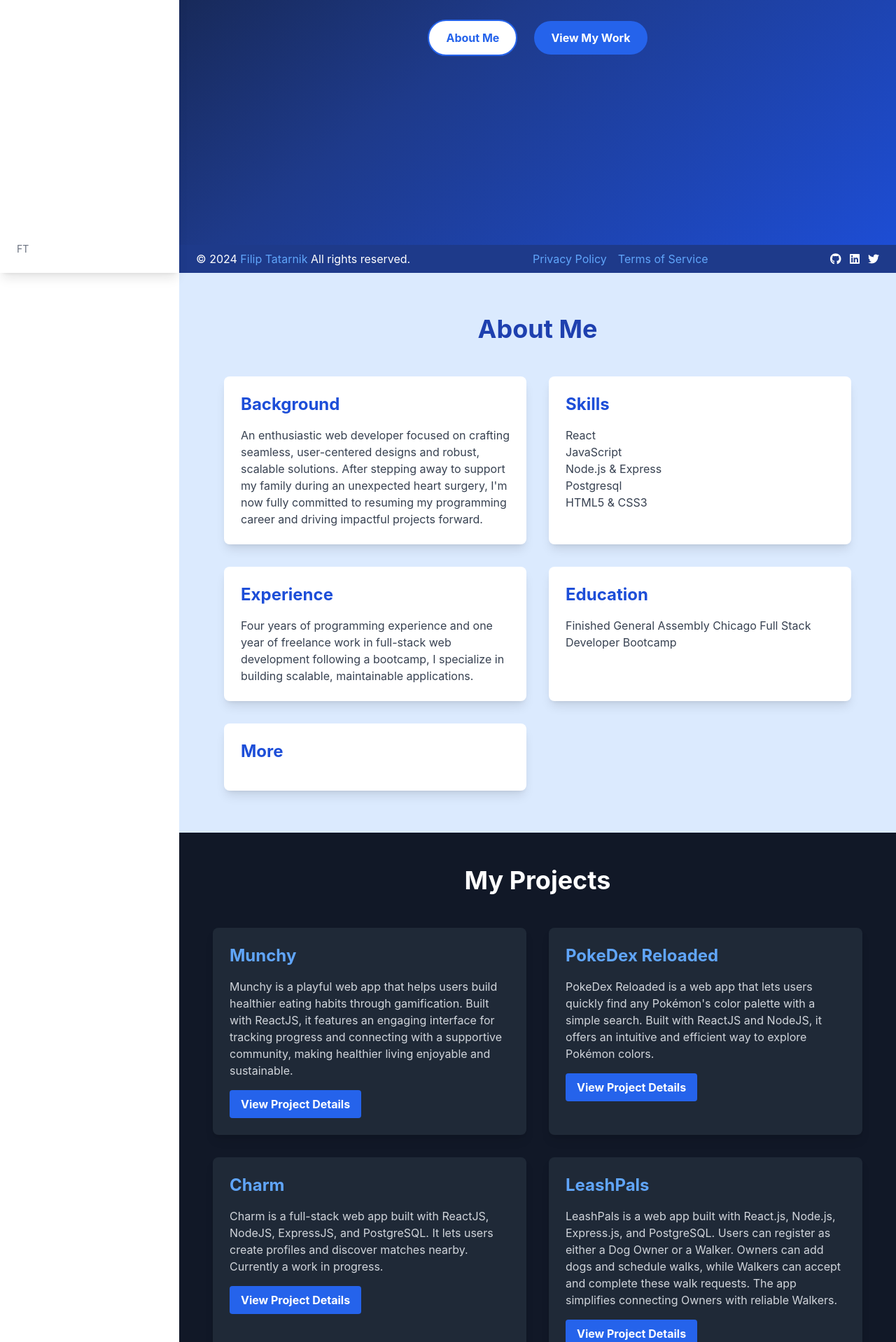
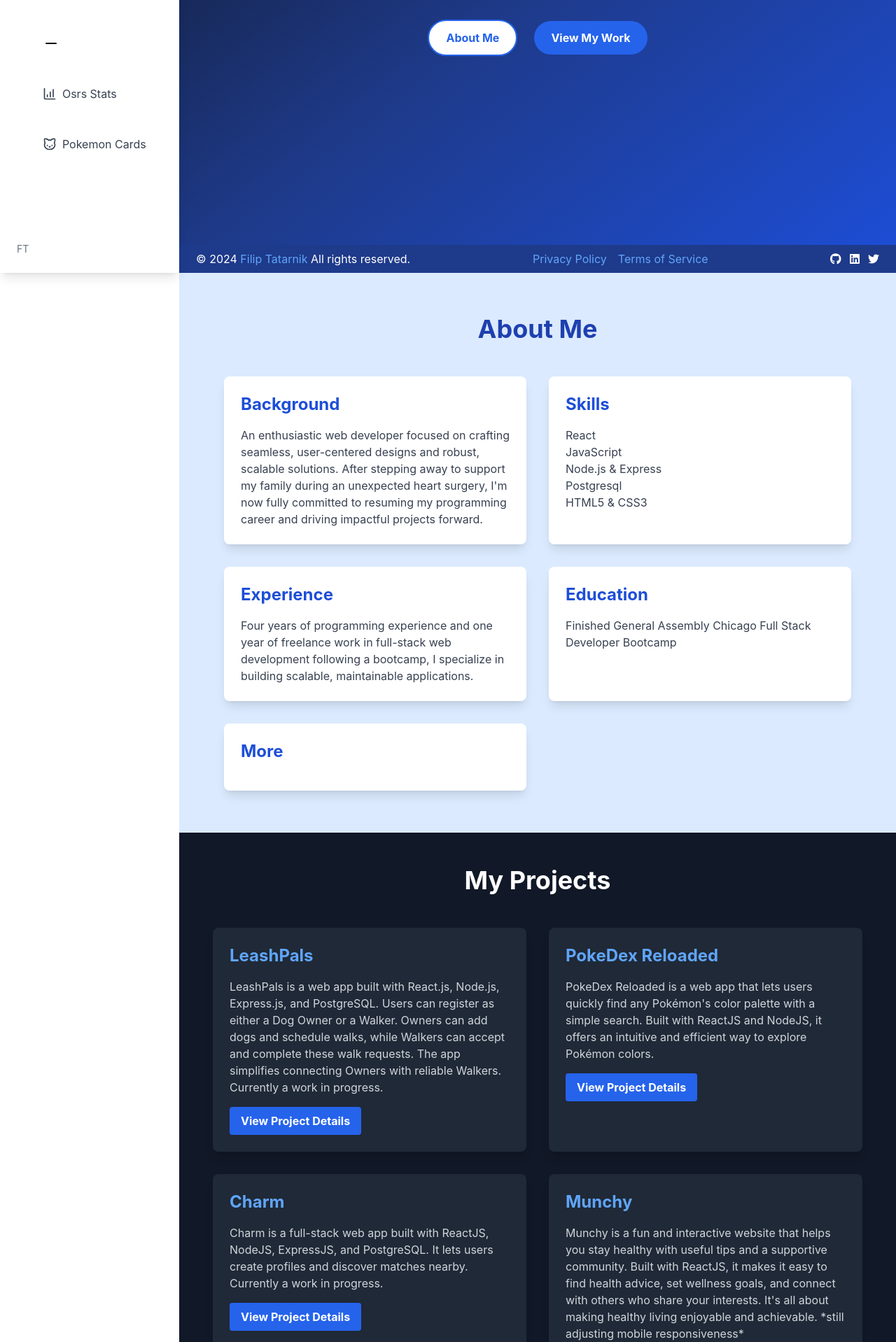
Before and after one commit to FilTatarnik/2024-portfolio, a React (Create React App) app: page / in a window 1280 px wide. Shown: the part 410-2328 px from the top of the page at 70% size. Built offline with nearby package versions, Linux system fonts and the light colour scheme.

Commit message:
Added OsrsStats and PokemonCards components and added them to the Navbar with a seperator. They`re going to be modals.

```diff
--- a/src/components/Hero.js
+++ b/src/components/Hero.js
@@ -36,10 +36,10 @@ const Projects = () => {
   const projects = [
     {
       id: 1,
-      title: 'Munchy',
-      description: 'Munchy is a playful web app that helps users build healthier eating habits through gamification. Built with ReactJS, it features an engaging interface for tracking progress and connecting with a supportive community, making healthier living enjoyable and sustainable.',
-      url: 'https://filtatarnik.github.io/Munchy_healthy_eating_app/',
-      githubUrl: 'https://github.com/FilTatarnik/Munchy_healthy_eating_app',
+      title: 'LeashPals',
+      description: 'LeashPals is a web app built with React.js, Node.js, Express.js, and PostgreSQL. Users can register as either a Dog Owner or a Walker. Owners can add dogs and schedule walks, while Walkers can accept and complete these walk requests. The app simplifies connecting Owners with reliable Walkers. Currently a work in progress.',
+      url: '',
+      githubUrl: 'https://github.com/FilTatarnik/Leashpals_back_nodejs',
     },
     {
       id: 2,
@@ -57,15 +57,15 @@ const Projects = () => {
     },
     {
       id: 4,
-      title: 'LeashPals',
-      description: 'LeashPals is a web app built with React.js, Node.js, Express.js, and PostgreSQL. Users can register as either a Dog Owner or a Walker. Owners can add dogs and schedule walks, while Walkers can accept and complete these walk requests. The app simplifies connecting Owners with reliable Walkers.',
-      url: '',
-      githubUrl: 'https://github.com/FilTatarnik/Leashpals_back_nodejs',
+      title: 'Munchy',
+      description: `Munchy is a fun and interactive website that helps you stay healthy with useful tips and a supportive community. Built with ReactJS, it makes it easy to find health advice, set wellness goals, and connect with others who share your interests. It's all about making healthy living enjoyable and achievable. *still adjusting mobile responsiveness*`,
+      url: 'https://filtatarnik.github.io/Munchy_healthy_eating_app/',
+      githubUrl: 'https://github.com/FilTatarnik/Munchy_healthy_eating_app',
     },
     {
       id: 5,
       title: 'Window Wiz Installation',
-      description: `Window Wiz Installation is a mock website for a window installation company, built with React. It highlights services, customer testimonials, and a contact form, simulating a real business's online presence.`,
+      description: `Window Wiz Installation is a mock website for a window installation company, built with React. It highlights services, customer testimonials, and a contact form, simulating a real business's online presence. `,
       url: 'https://filtatarnik.github.io/WindowWizInstallation/',
       githubUrl: 'https://github.com/FilTatarnik/WindowWizInstallation',
     },
--- a/src/components/Navbar.js
+++ b/src/components/Navbar.js
@@ -1,13 +1,18 @@
 import React, { useState } from 'react';
 import { Link } from 'react-scroll';
-import { Home, User, Briefcase, Mail, Menu, X } from 'lucide-react';
+import { Home, User, Briefcase, Mail, Menu, X, ChartColumnIncreasing, Cat, Minus } from 'lucide-react';
 import ContactFormModal from './ContactFormModal';  // Import the new component
+import OsrsStats from './OsrsStats';
 
 const Navbar = ({ isOpen, setIsOpen }) => {
   const [isContactModalOpen, setIsContactModalOpen] = useState(false);
 
   const toggleContactModal = () => {
     setIsContactModalOpen(!isContactModalOpen);
+  };
+
+  const toggleOsrsModal = () => {
+
   };
 
   return (
@@ -47,6 +52,19 @@ const Navbar = ({ isOpen, setIsOpen }) => {
                 <Mail size={20} className="mr-2" />Contact
               </button>
             </li>
+            <li>
+              <Minus />
+            </li>
+            <li>
+              <button onClick={toggleOsrsModal} className="flex items-center text-gray-700 hover:text-blue-600 cursor-pointer transition-colors">
+                <ChartColumnIncreasing size={20} className="mr-2" />Osrs Stats
+              </button>
+            </li>
+            <li>
+              <button onClick={toggleOsrsModal} className="flex items-center text-gray-700 hover:text-blue-600 cursor-pointer transition-colors">
+                <Cat size={20} className="mr-2" />Pokemon Cards
+              </button>
+            </li>
           </ul>
         </div>
         <div className="text-sm text-gray-500">FT</div>
--- /dev/null
+++ b/src/components/OsrsStats.js
@@ -0,0 +1,17 @@
+import { React, Component } from "react";
+
+class OsrsStats extends Component {
+    constructor(props) {
+        super(props);
+    }
+    state = {  }
+    render() {
+        return (
+            <div>
+                <h1>OSRS Stats</h1>
+            </div>
+         );
+    }
+}
+
+export default OsrsStats;
--- /dev/null
+++ b/src/components/PokemonCards.js
@@ -0,0 +1,17 @@
+import { React, Component } from "react";
+
+class PokemonCards extends Component {
+    constructor(props) {
+        super(props);
+    }
+    state = {  }
+    render() {
+        return (
+            <div>
+                <h1>Pokemon Cards</h1>
+            </div>
+         );
+    }
+}
+
+export default PokemonCards;
```
